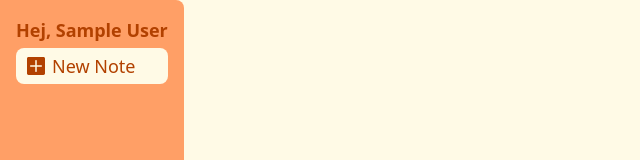
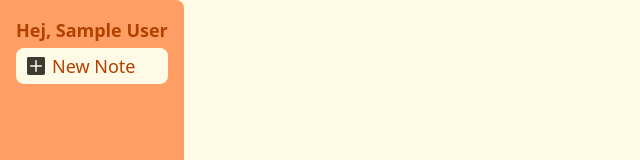
Before and after one commit to swiftee19/NoteTaker, a React (Vite) app: page /home in a window 1280 px wide. Shown: the top 160 px of the page, without its empty margins (0-640 px from the left). Built offline with nearby package versions, Linux system fonts and the light colour scheme; sample sign-in values are in the browser's storage.

Commit message:
feat: Sidebar

```diff
--- a/src/components/Sidebar.tsx
+++ b/src/components/Sidebar.tsx
@@ -18,7 +18,7 @@ function Sidebar() {
             <div className={"h-screen w-max p-4 flex flex-col gap-1 justify-start rounded-r-lg bg-secondary"}>
                 <h2 className={"font-bold text-lg text-quinary text-left"}>{greetings}, {user.name}</h2>
                 <button
-                    className={"flex [&>img]:hover: flex-row gap-1 items-center justify-start w-full px-2 py-1 rounded-lg bg-primary text-quinary duration-300 hover:bg-quaternary hover:text-primary hover:first:h-12"}>
+                    className={"sidebar-button"}>
                     <img src="/src/assets/plus_icon.svg" alt={"plus icon"} className={"h-6"}/>
                     <h3 className={"font-medium text-lg w-fit"}>New Note</h3>
                 </button>
--- a/src/helper/greets.ts
+++ b/src/helper/greets.ts
@@ -21,7 +21,8 @@ const greetings = [
     'Hallo',
     'Hei',
     'Ahoj',
-    'Kumusta'
+    'Kumusta',
+    'My sunshine'
 ];
 
 export function getRandomGreetings() {
--- a/src/index.css
+++ b/src/index.css
@@ -2,8 +2,6 @@
 @tailwind components;
 @tailwind utilities;
 
-:root {
-    margin: 0;
-    padding: 0;
-    box-sizing: border-box;
+.sidebar-button{
+    @apply flex [&>img]:invert-[20%] [&>img]:sepia-[59%] [&>img]:saturate-[4853%] [&>img]:hue-rotate-[33deg] [&>img]:brightness-[97%] [&>img]:contrast-[102%] flex-row gap-1 items-center justify-start w-full px-2 py-1 rounded-lg bg-primary text-quinary duration-300 hover:bg-quaternary hover:text-primary [&>img]:hover:invert-[98%] [&>img]:hover:sepia-[100%] [&>img]:hover:saturate-[254%] [&>img]:hover:hue-rotate-[337deg] [&>img]:hover:brightness-[108%] [&>img]:hover:contrast-[104%];
 }
```
Also changed, not shown: src/assets/plus_icon.svg.
